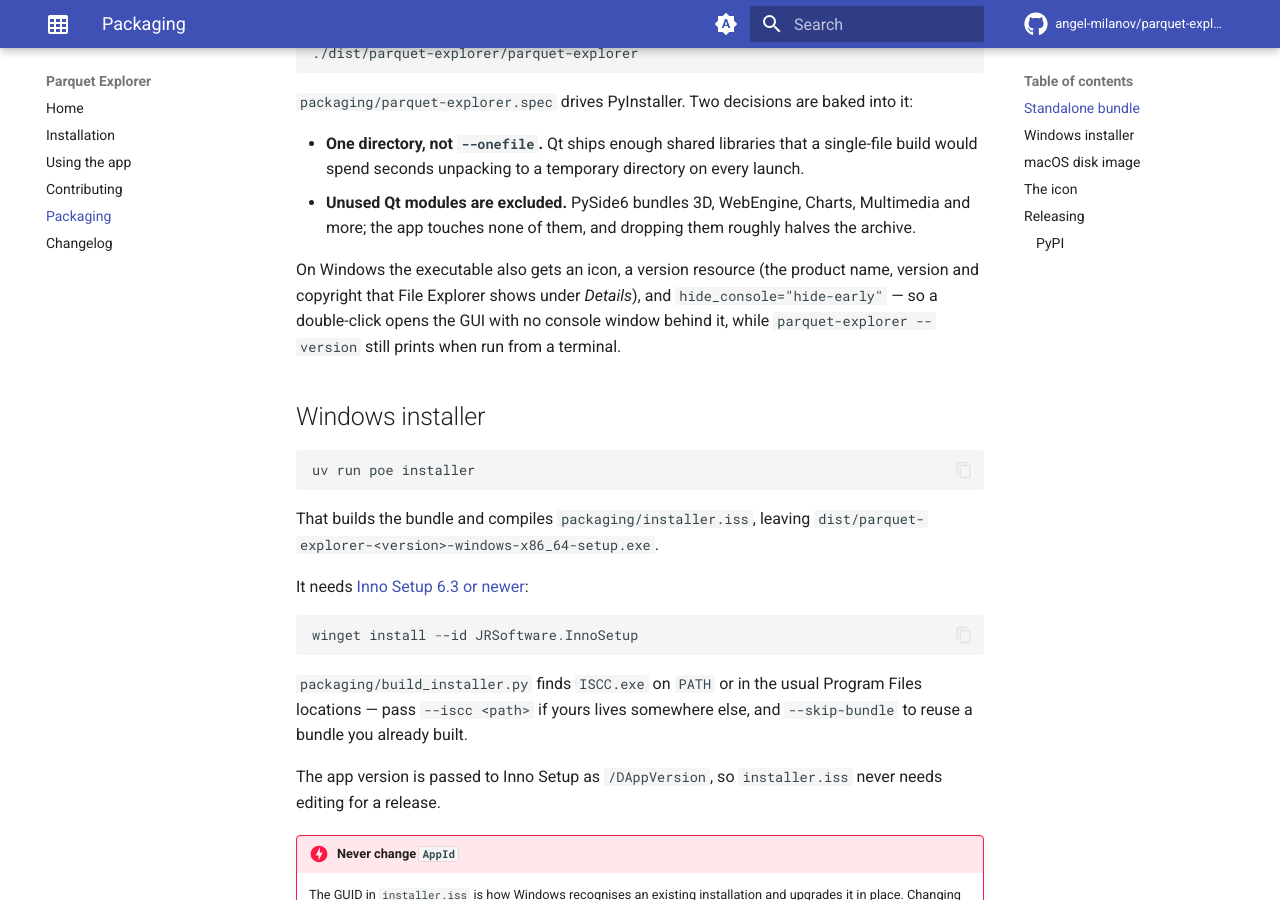
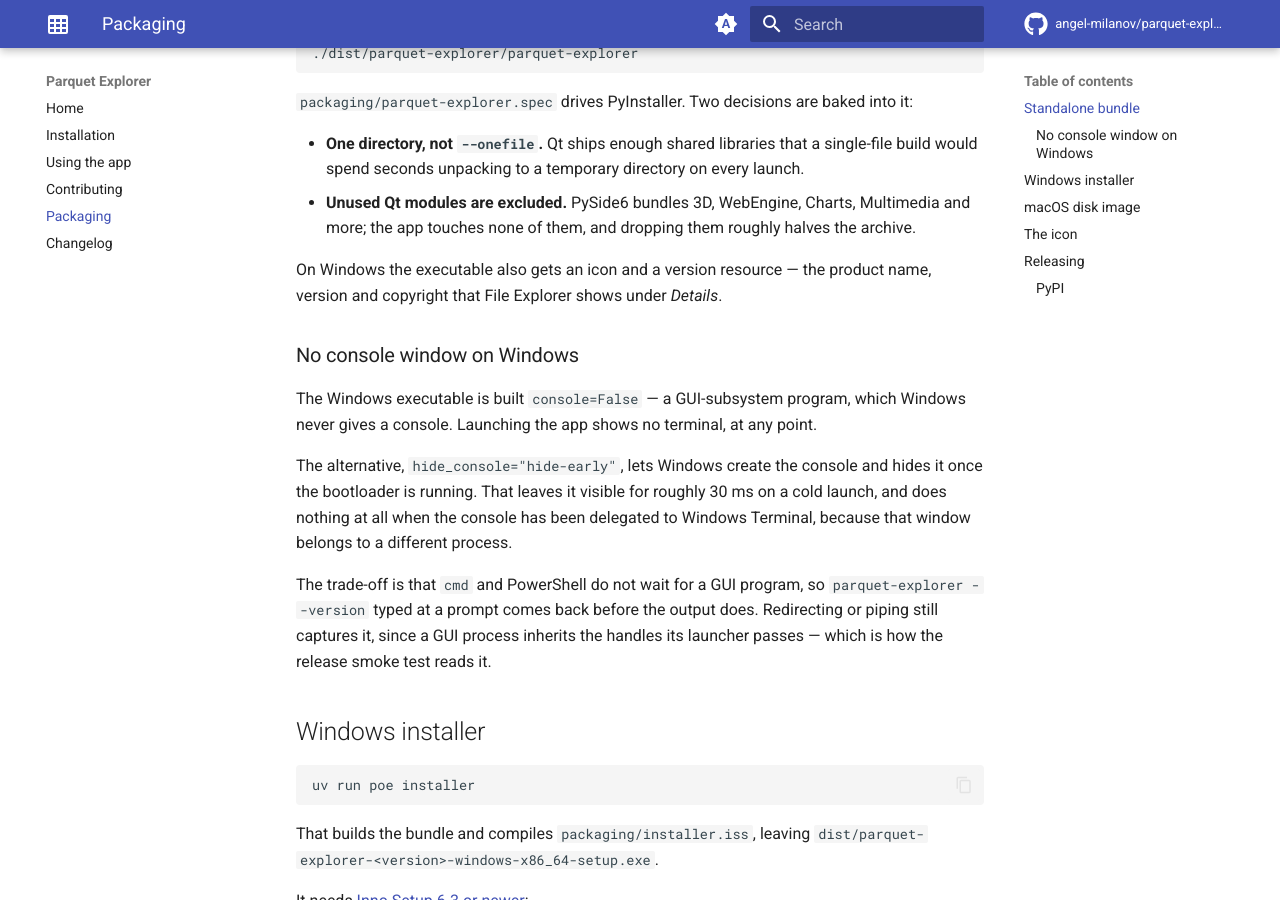
Before and after one commit to angel-milanov/Parquet-Explorer, an MkDocs documentation site: the page built from docs/packaging.md, in a window 1280 px wide and 900 px high, scrolled down 375 px. Built offline with MkDocs 1.6.1 and Material for MkDocs 9.7.7, drawn with Linux system fonts in a browser that asks for light colours; comment, search, counter and statistics services are not loaded; some of the changed text lies outside the part shown.

Commit message:
Fixes issue with console on windows.

```diff
--- a/docs/packaging.md
+++ b/docs/packaging.md
@@ -23,11 +23,23 @@ it:
   Multimedia and more; the app touches none of them, and dropping them roughly
   halves the archive.
 
-On Windows the executable also gets an icon, a version resource (the product name,
-version and copyright that File Explorer shows under *Details*), and
-`hide_console="hide-early"` — so a double-click opens the GUI with no console
-window behind it, while `parquet-explorer --version` still prints when run from a
-terminal.
+On Windows the executable also gets an icon and a version resource — the product
+name, version and copyright that File Explorer shows under *Details*.
+
+### No console window on Windows
+
+The Windows executable is built `console=False` — a GUI-subsystem program, which
+Windows never gives a console. Launching the app shows no terminal, at any point.
+
+The alternative, `hide_console="hide-early"`, lets Windows create the console and
+hides it once the bootloader is running. That leaves it visible for roughly 30 ms
+on a cold launch, and does nothing at all when the console has been delegated to
+Windows Terminal, because that window belongs to a different process.
+
+The trade-off is that `cmd` and PowerShell do not wait for a GUI program, so
+`parquet-explorer --version` typed at a prompt comes back before the output does.
+Redirecting or piping still captures it, since a GUI process inherits the handles
+its launcher passes — which is how the release smoke test reads it.
 
 ## Windows installer
 
@@ -131,7 +143,10 @@ then builds, in parallel:
 
 Each bundle is smoke-tested by running `--version` and grepping the output for
 DuckDB and Qt. Because `--version` has to import both libraries to report their
-versions, that check fails loudly if either did not make it into the bundle.
+versions, that check fails loudly if either did not make it into the bundle. It runs
+under `bash` and pipes the output, which is what lets it read a GUI program on
+Windows; a further step asserts that executable's subsystem byte, so a console
+window cannot quietly come back.
 
 Everything is then attached to a GitHub release with generated notes, which is what
 gives users a [releases page](https://github.com/angel-milanov/parquet-explorer/releases)
```
Also changed, not shown: CHANGELOG.md (+5 -2 lines), CLAUDE.md (+20 -3 lines), CONTRIBUTING.md (+3 -1 lines), docs/installation.md (+9 -0 lines), 2 other files.
